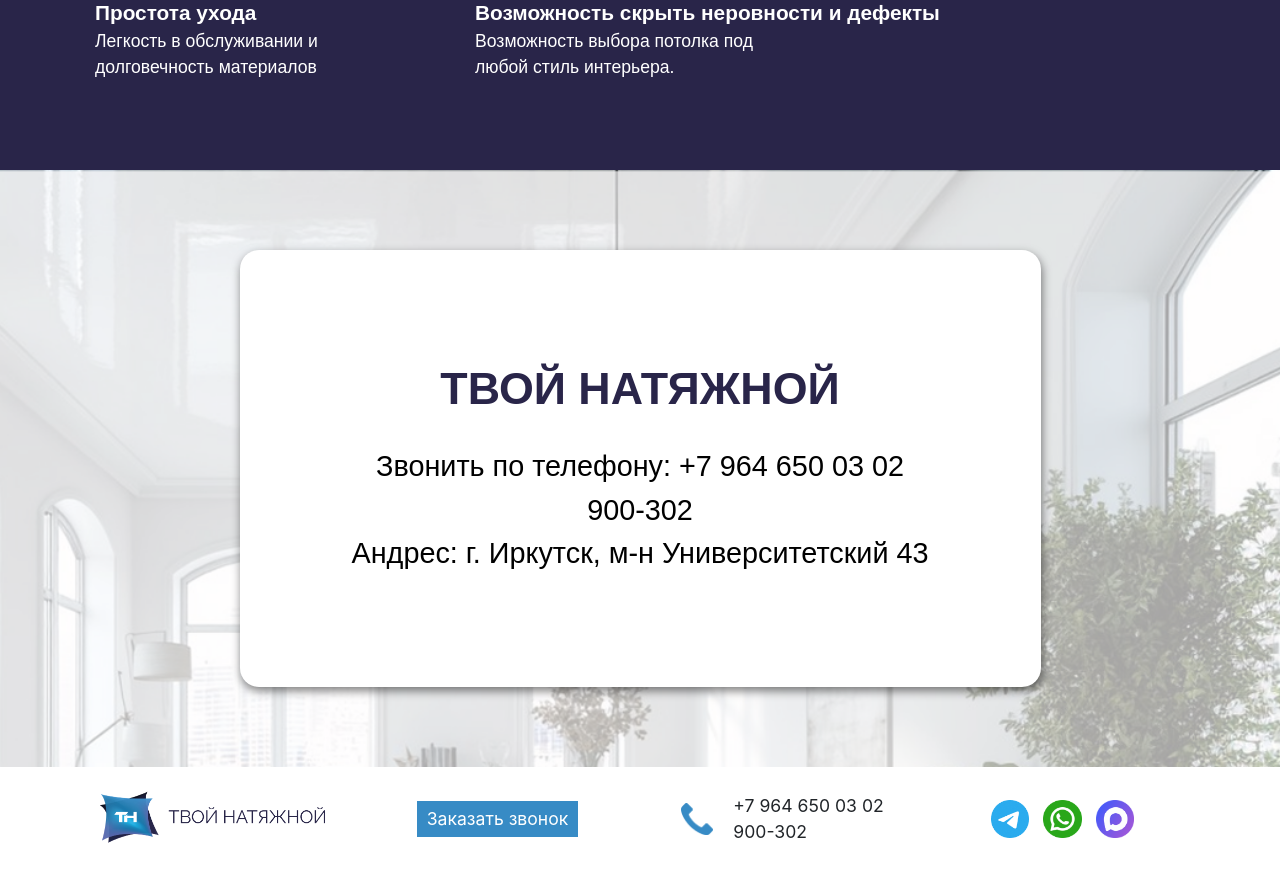
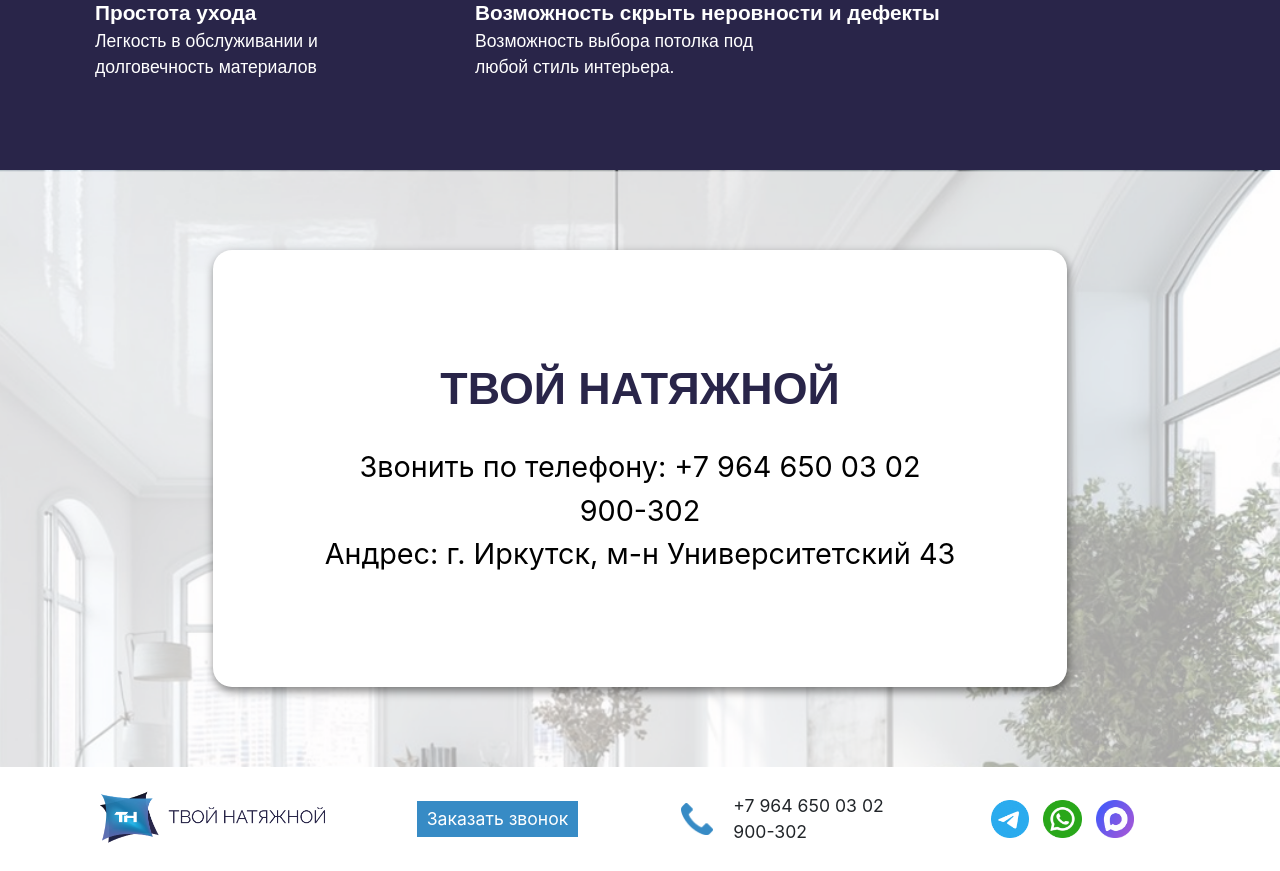
Before and after one commit to ToHellForever/your_stretch, a Django app: page / in a window 1280 px wide. Shown: the part 5395-6266 px from the top of the page. Run offline with Django 5.2, Linux system fonts and the light colour scheme; data comes from the database, SQL or seed files in the repository.

Commit message:
fix: шрифт для contact-text

```diff
--- a/static/css/contacts.css
+++ b/static/css/contacts.css
@@ -16,7 +16,7 @@ h5 {
 }
 
 .contact-text {
-    font-family: 'Raleway', sans-serif;
+    font-family: 'Inter', sans-serif;
     font-weight: 400;
     font-size: 1.8rem;
     text-align: center;
```
